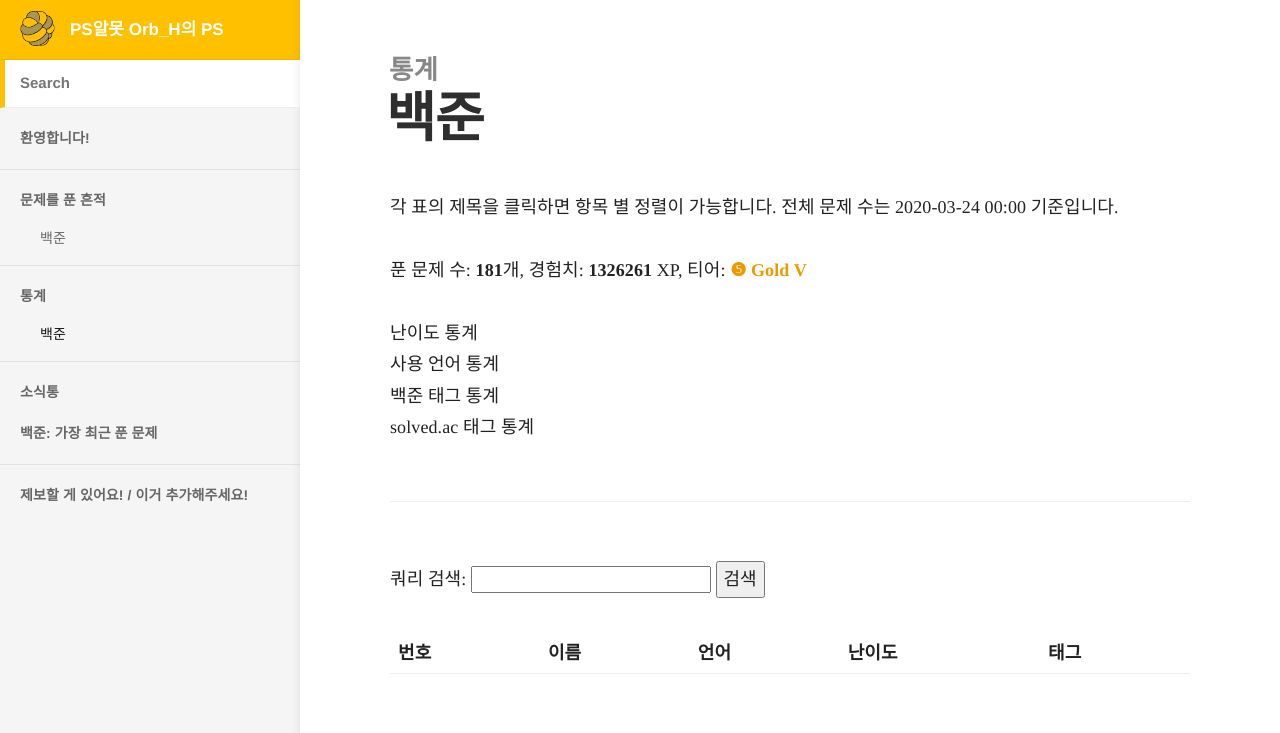
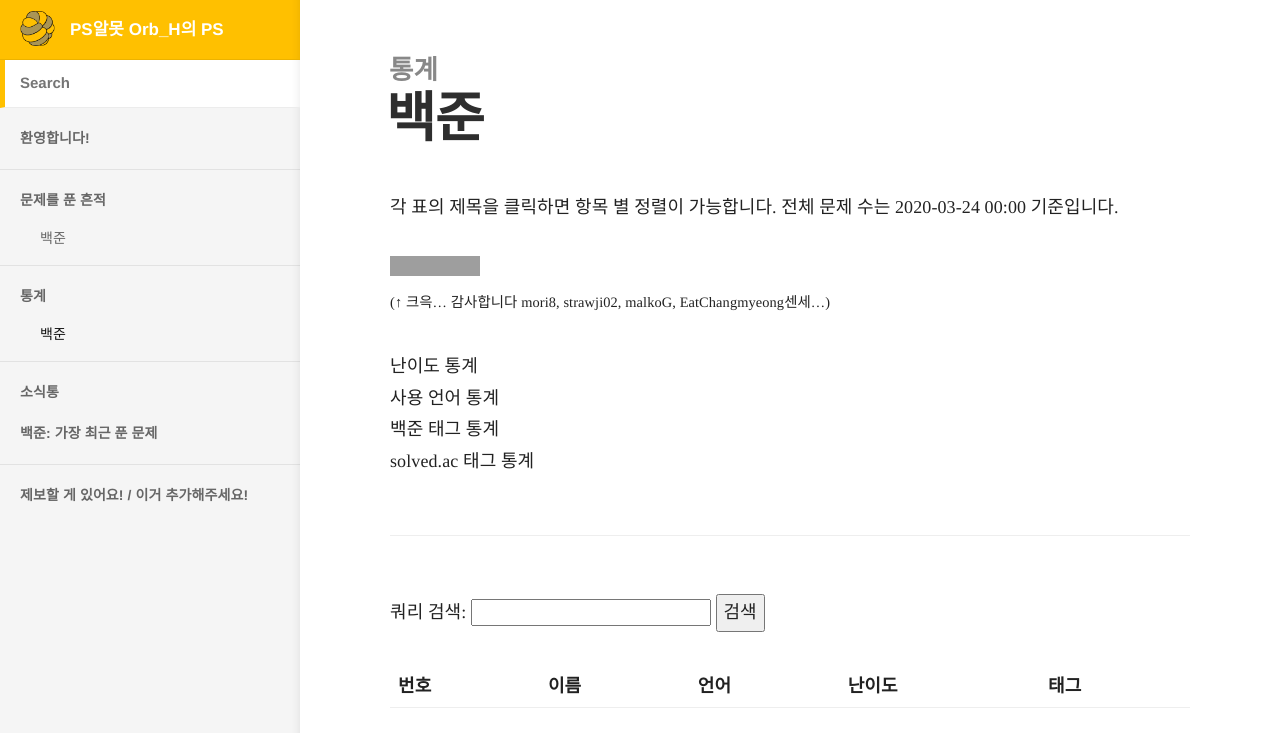
Before and after one commit to Orb-H/nojam, a Jekyll site: the page built from docs/_docs/nojam/statistics.md, in a window 1280 px wide. Shown: the top 733 px of the page. Built offline with Jekyll 4.4.1, drawn with Linux system fonts in a browser that asks for light colours; some web fonts are replaced; grey boxes are pictures that could not be loaded.

Commit message:
Add Solved.ac profile by mazassumnida

```diff
--- a/docs/_docs/nojam/statistics.md
+++ b/docs/_docs/nojam/statistics.md
@@ -6,27 +6,9 @@
 
 각 표의 제목을 클릭하면 항목 별 정렬이 가능합니다. 전체 문제 수는 2020-03-24 00:00 기준입니다.
 
-{% assign diff = site.data.nojam_diff %}
-{% assign exp = 0 %}
-{% assign docs = site.docs | where: "category", "백준" | where_exp: "item", "item.solve_exclude == nil" %}
-{% for num in (0..30) %}
-{% assign exp_tmp = docs | where: "solve_diff", num | size %}
-{% assign exp = exp_tmp | times: site.data.nojam_exp[num] | plus: exp %}
-{% endfor %}
-푼 문제 수: **{{ docs.size }}**개, 경험치: **{{ exp }}** XP
-{%- if docs.size < 10 -%}
-, 티어: <span class="diff_bronze">❺ Bronze V</span>
-{%- else -%}
-{%- for num in (2..29) -%}
-{%- assign num2 = num | minus: 1 -%}
-{%- if site.data.nojam_tier_exp[num] <= exp and site.data.nojam_tier_exp[num2] > exp -%}
-, 티어: <span class="diff_{{ diff[num].class }}">{{ diff[num].sym_dark }} {{ diff[num].text }}</span>
-{%- endif -%}
-{%- endfor -%}
-{%- if site.data.nojam_tier_exp[1] < exp -%}
-, 티어: <span class="diff_{{ diff[1].class }}">{{ diff[1].sym_dark }} {{ diff[1].text }}</span>
-{% endif %}
-{% endif %}
+[![Solved.ac
+프로필](http://mazassumnida.wtf/api/v2/generate_badge?boj=orb_h)](https://solved.ac/orb_h)
+<br/><small>(↑ 크윽... 감사합니다 mori8, strawji02, malkoG, EatChangmyeong센세...)</small>
 
 <details>
 <summary>난이도 통계</summary>
```
